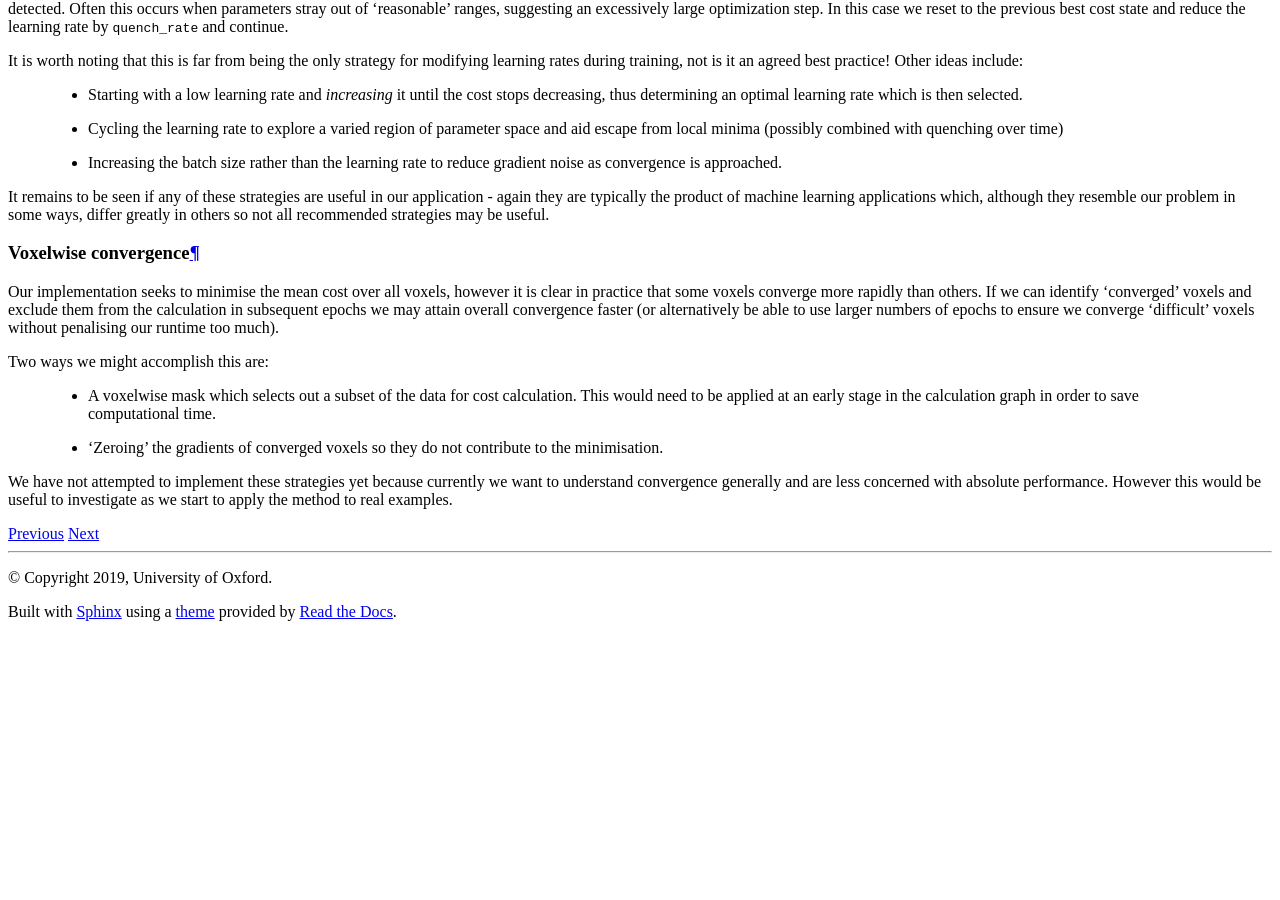
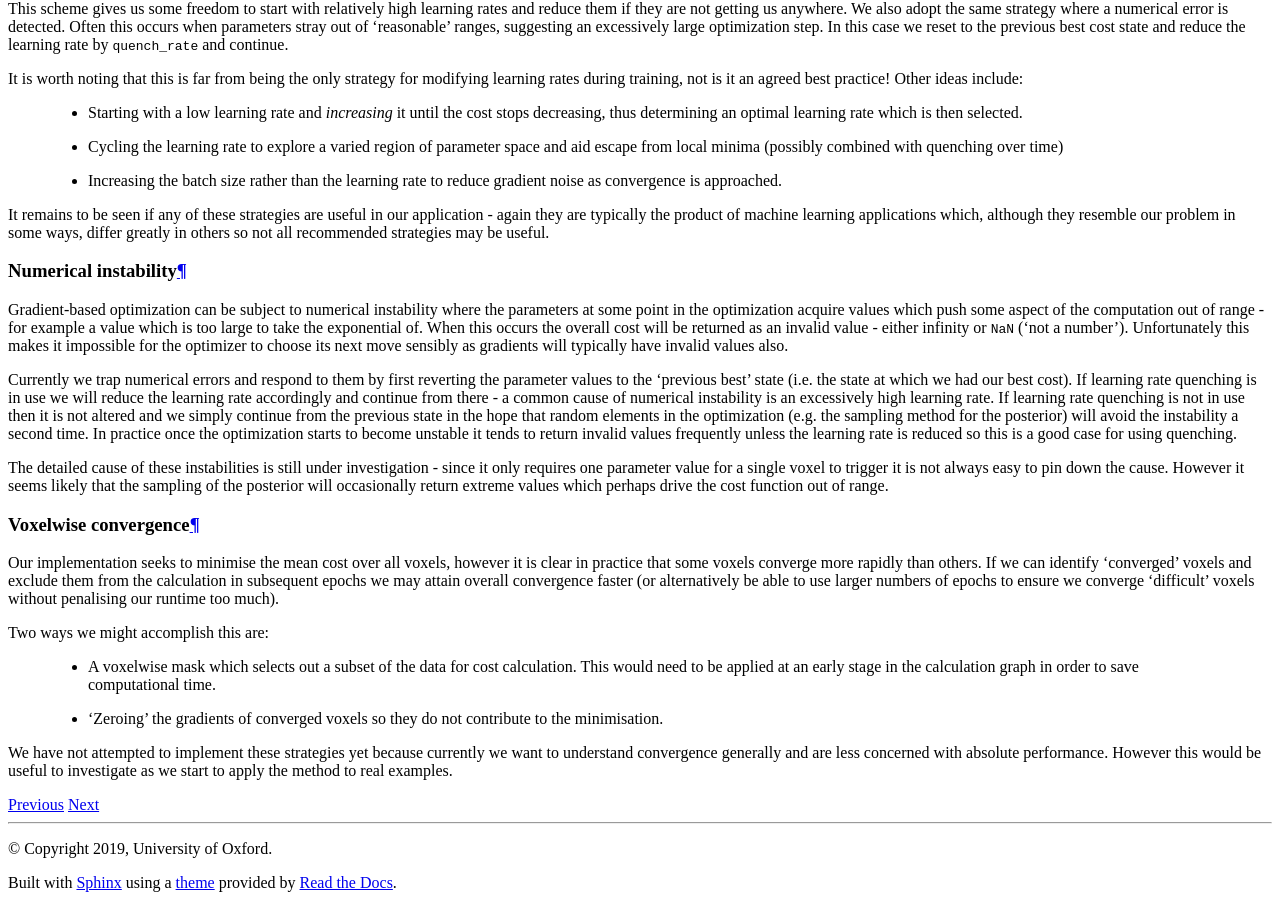
Before and after one commit to ibme-qubic/svbdoc, a Sphinx documentation site: the page built from doc/implementation.rst, in a window 1280 px wide and 900 px high, scrolled down 4414 px. Built offline with Sphinx 7.4.7 and the Read the Docs theme 2.0.0, drawn with Linux system fonts in a browser that asks for light colours; pages that are not in the unit, such as notebooks, are missing from menus; before the commit the page ends 5043 px from its top, so only the background shows below that; some of the changed text lies outside the part shown.

Commit message:
Paragraph on numerical instability

```diff
--- a/doc/implementation.rst
+++ b/doc/implementation.rst
@@ -354,6 +354,35 @@ again they are typically the product of machine learning applications which,
 although they resemble our problem in some ways, differ greatly in others so
 not all recommended strategies may be useful.
 
+Numerical instability
+~~~~~~~~~~~~~~~~~~~~~
+
+Gradient-based optimization can be subject to numerical instability where the
+parameters at some point in the optimization acquire values which push some
+aspect of the computation out of range - for example a value which is too large
+to take the exponential of. When this occurs the overall cost will be
+returned as an invalid value - either infinity or ``NaN`` ('not a number').
+Unfortunately this makes it impossible for the optimizer to choose its next
+move sensibly as gradients will typically have invalid values also.
+
+Currently we trap numerical errors and respond to them by first reverting
+the parameter values to the 'previous best' state (i.e. the state at which
+we had our best cost). If learning rate quenching is in use we will reduce the
+learning rate accordingly and continue from there - a common cause of numerical
+instability is an excessively high learning rate. If learning rate quenching
+is not in use then it is not altered and we simply continue from the previous
+state in the hope that random elements in the optimization (e.g. the sampling
+method for the posterior) will avoid the instability a second time. In practice
+once the optimization starts to become unstable it tends to return invalid
+values frequently unless the learning rate is reduced so this is a good
+case for using quenching.
+
+The detailed cause of these instabilities is still under investigation - since
+it only requires one parameter value for a single voxel to trigger it is not
+always easy to pin down the cause. However it seems likely that the sampling
+of the posterior will occasionally return extreme values which perhaps drive
+the cost function out of range.
+
 Voxelwise convergence
 ~~~~~~~~~~~~~~~~~~~~~
 
```
Also changed, not shown: other parts of doc/implementation.rst (+2 -2 lines).
